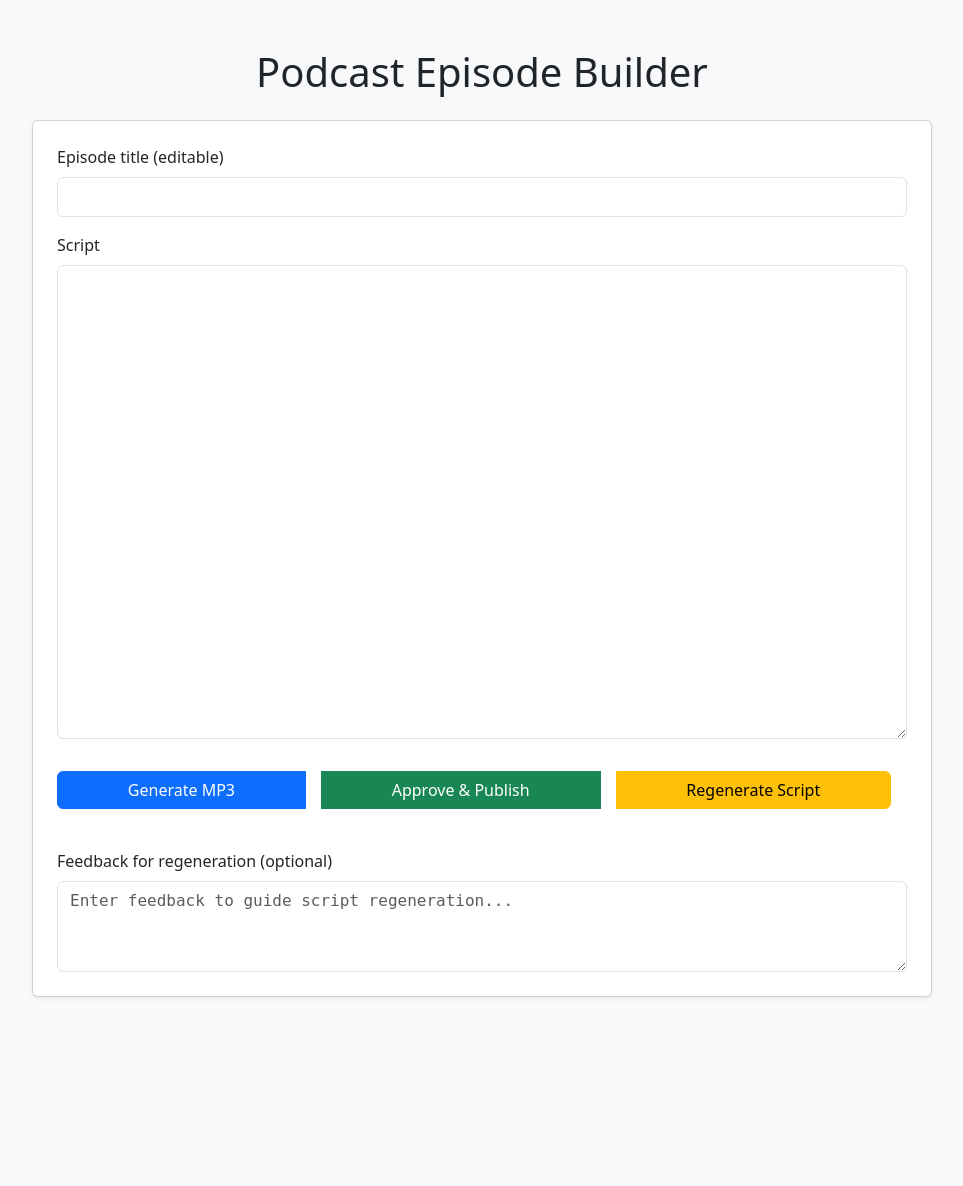
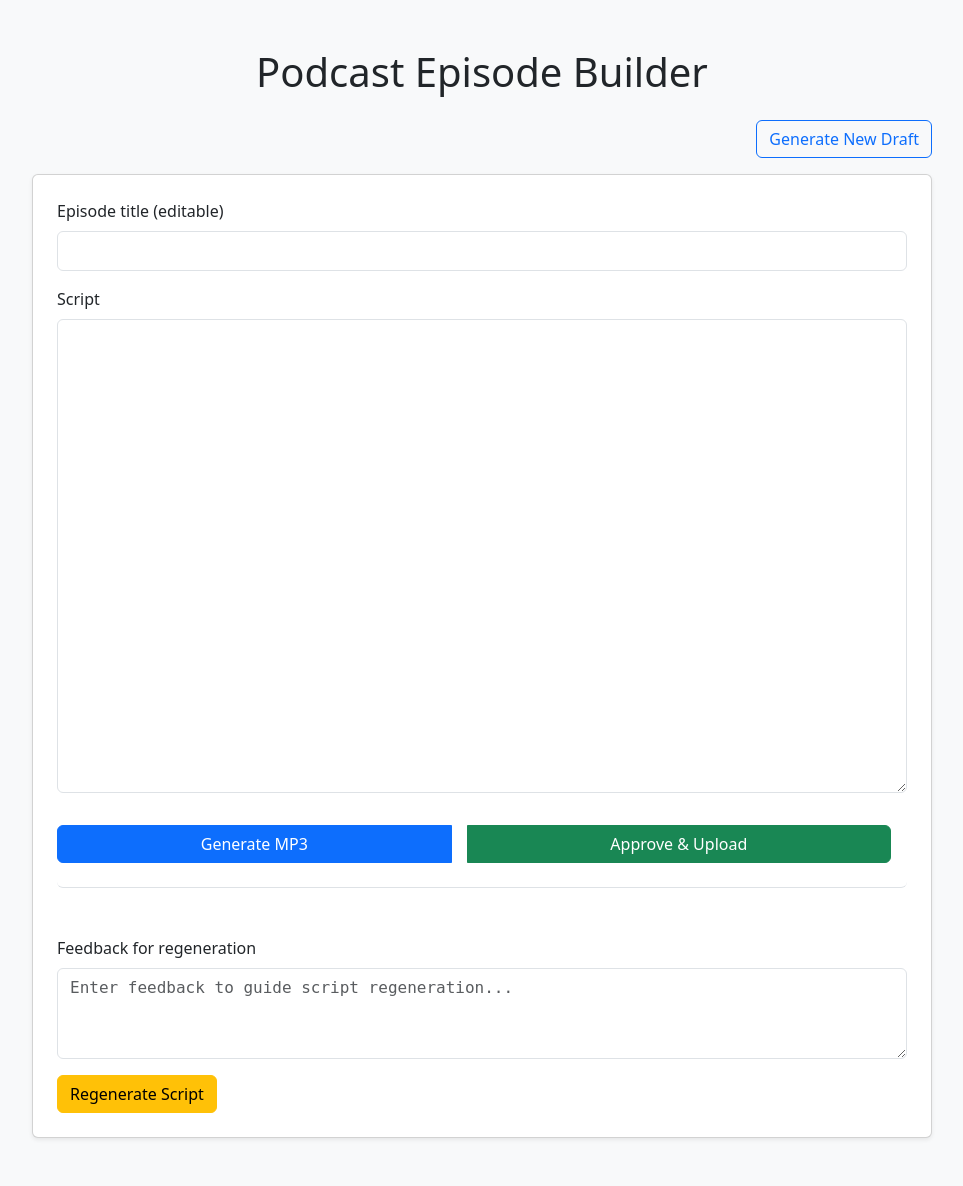
Before and after one commit to Lumiwealth/Podcast-Creator, a Flask app: template templates/review.html in a window 1280 px wide. Shown: the whole page, without its empty margins (158-1121 px from the left). Before the commit the page ends 998 px from the top, so only its background shows below. Run offline with Flask 3, Linux system fonts and the light colour scheme; the template is opened without the code that fills it, so the values that code supplies are empty; parts of the project's set-up code (start-up, migrations or seed data) failed here and were passed over.

Commit message:
Assistant checkpoint: Update UI layout and two-stage process
Assistant generated file changes:
- templates/review.html: Reorganize UI elements and buttons
- static/style.css: Update styles for new layout
- main.py: Update routes for two-stage process

---

User prompt:

1. the regenerate script button should be below the feedback text box and the other 2 buttons stop up top (so big text box with the script in one line, then 2 buttons for generate mp3 or approve and upload, then a text box for feedback, then a button to send that feedback to regenerate
2. the create mp3 button still is saying it uploaded. if you create an mp3 it should not upload, but it should give you a chance to upload afterwards (not back to the generate screen yet). so one of the buttons is two stage, the other does one stage at a time
3. at the very top add a buton to generate a new draft (in case they want to start over)

Replit-Commit-Author: Assistant
Replit-Commit-Session-Id: 637136f1-6560-4165-83fa-9d201e0852e5

```diff
--- a/main.py
+++ b/main.py
@@ -147,6 +147,8 @@ def generate_mp3(draft_id):
 
     title = request.form.get("title", d["title"]).strip()
     script = request.form.get("script", d["script"]).strip()
+    d["title"] = title
+    d["script"] = script
 
     # Generate MP3
     chunks = uploader.chunk_text(script, uploader.CHUNK_SIZE)
@@ -159,7 +161,7 @@ def generate_mp3(draft_id):
 
     # Store MP3 path in draft
     d["mp3_path"] = str(mp3_path)
-    flash("MP3 generated successfully!")
+    flash("MP3 generated! You can now approve and upload when ready.")
     return redirect(url_for("review", draft_id=draft_id))
 
 @app.route("/approve/<draft_id>", methods=["POST"])
--- a/static/style.css
+++ b/static/style.css
@@ -27,3 +27,15 @@
 textarea.form-control {
     font-family: monospace;
 }
+
+.top-nav {
+    max-width: 900px;
+    margin: 0 auto 1rem auto;
+    text-align: right;
+}
+
+.primary-actions {
+    border-bottom: 1px solid #dee2e6;
+    padding-bottom: 1.5rem;
+    margin-bottom: 1.5rem;
+}
--- a/templates/review.html
+++ b/templates/review.html
@@ -1,6 +1,10 @@
 
 {% extends "base.html" %}
 {% block content %}
+<div class="top-nav">
+    <a href="/" class="btn btn-outline-primary">Generate New Draft</a>
+</div>
+
 <form method="post" action="/approve/{{ draft_id }}" class="card shadow-sm p-4">
     <div class="mb-3">
         <label class="form-label">Episode title (editable)</label>
@@ -10,14 +14,14 @@
         <label class="form-label">Script</label>
         <textarea class="form-control" name="script" rows="18" required>{{ script }}</textarea>
     </div>
-    <div class="btn-group">
+    <div class="btn-group primary-actions">
         <button formaction="/generate_mp3/{{ draft_id }}" formmethod="post" class="btn btn-primary" onclick="this.disabled=true; this.innerHTML='Generating MP3...'; this.form.submit();">Generate MP3</button>
-        <button class="btn btn-success" onclick="this.disabled=true; this.innerHTML='Publishing...'; this.form.submit();">Approve & Publish</button>
-        <button formaction="/revise/{{ draft_id }}" formmethod="post" class="btn btn-warning" onclick="this.disabled=true; this.innerHTML='Regenerating...'; this.form.submit();">Regenerate Script</button>
+        <button class="btn btn-success" onclick="this.disabled=true; this.innerHTML='Publishing...'; this.form.submit();">Approve & Upload</button>
     </div>
     <div class="mt-4">
-        <label class="form-label">Feedback for regeneration (optional)</label>
+        <label class="form-label">Feedback for regeneration</label>
         <textarea class="form-control" name="feedback" rows="3" placeholder="Enter feedback to guide script regeneration..."></textarea>
+        <button formaction="/revise/{{ draft_id }}" formmethod="post" class="btn btn-warning mt-3" onclick="this.disabled=true; this.innerHTML='Regenerating...'; this.form.submit();">Regenerate Script</button>
     </div>
 </form>
 {% endblock %}
```
